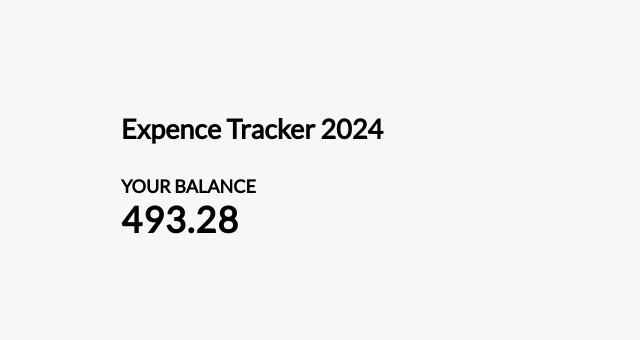
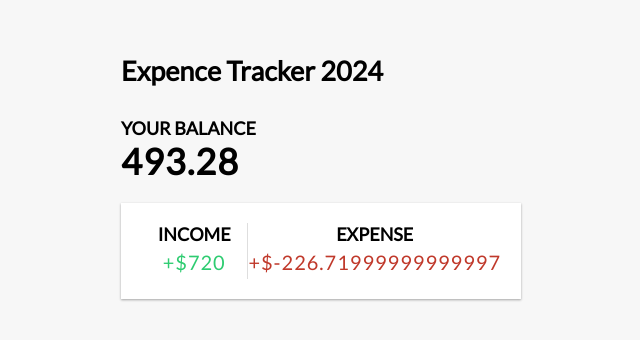
Before and after one commit to Isacampos8a/homework4, a Vue app: page / in a window 1280 px wide. Shown: the part 220-560 px from the top of the page, without its empty margins (319-959 px from the left). Built offline with nearby package versions, Linux system fonts and the light colour scheme.

Commit message:
Finished income expense component

```diff
--- a/src/App.vue
+++ b/src/App.vue
@@ -1,6 +1,7 @@
 <script setup>
     import Header from './components/Header.vue';
     import Balance from './components/Balance.vue';
+    import IncomeExpenses from './components/IncomeExpenses.vue';
     import {ref, computed} from 'vue'
 
     const transactions = ref([
@@ -16,6 +17,25 @@
             return acc+x.amount
         },0)
     })
+
+    const moneyIn = computed(()=>{
+        return transactions.value
+        .filter((x)=>x.amount>0)
+        .reduce((acc, x)=>{
+            return acc+x.amount
+        },0)
+    })
+
+    const moneyOut = computed(()=>{
+        return transactions.value
+        .filter((x)=>x.amount<0)
+        .reduce((acc, x)=>{
+            return acc+x.amount
+        },0)
+    })
+
+
+
 </script>
 
 <template>
@@ -23,6 +43,7 @@
 
     <div class="container">
         <Balance :total="sum"></Balance>
+        <IncomeExpenses :income="moneyIn" :expense="moneyOut"></IncomeExpenses>
     </div>
 
 
--- /dev/null
+++ b/src/components/IncomeExpenses.vue
@@ -0,0 +1,28 @@
+<script setup>
+    import {defineProps} from 'vue'
+
+    const props = defineProps({
+        income: {
+            type: Number,
+            require: true,
+        },
+        expense: {
+            type: Number,
+            require: true,
+        }
+    })
+</script>
+
+<template>
+    <div class="inc-exp-container">
+        <div>
+            <h4>Income</h4>
+            <p id="money-plus" class="money plus">+${{ income }}</p>
+        </div>
+        <div>
+            <h4>expense</h4>
+            <p id="money-minus" class="money minus">+${{ expense  }}</p>
+        </div>
+    </div>
+
+</template>
```
